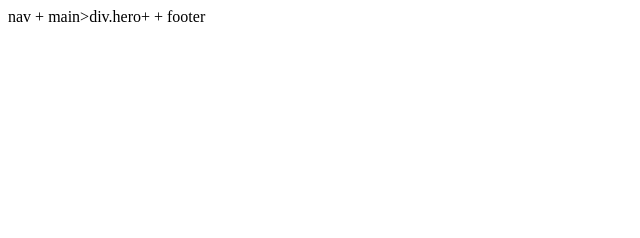
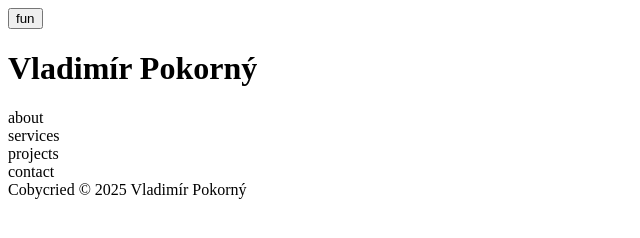
Before and after one commit to pokorvl/websitelol, a plain HTML site: page portfol.html in a window 1280 px wide. Shown: the whole page, without its empty margins (0-640 px from the left). Drawn offline with nearby package versions, Linux system fonts and the light colour scheme.

Commit message:
add stuff

```diff
--- a/portfol.html
+++ b/portfol.html
@@ -5,12 +5,31 @@
     <meta name="viewport" content="width=device-width, initial-scale=1.0">
     <title>portfolyyyyyyo</title>
 
+    <script src="https://code.jquery.com/jquery-3.6.0.min.js"></script>
+    <link rel="stylesheet" href="styles.css">
+
 
 
 </head>
 <body>
 
-    nav + main>div.hero+ + footer
+    <nav><button id="callWebamp">fun</button></nav>
+    <main>
+
+        <div class="hero"><h1>Vladimír Pokorný</h1>
+
+        <div id="app"></div>
+        </div>
+        <div class="about">about</div>
+        <div class="services">services</div>
+        <div class="projects">projects</div>
+        <div class="contact">contact</div>
+    </main>
+    <footer>Cobycried © 2025 Vladimír Pokorný</footer>
+
+
+<script src="webamp.js"></script>
+
 
 </body>
 </html>
```
